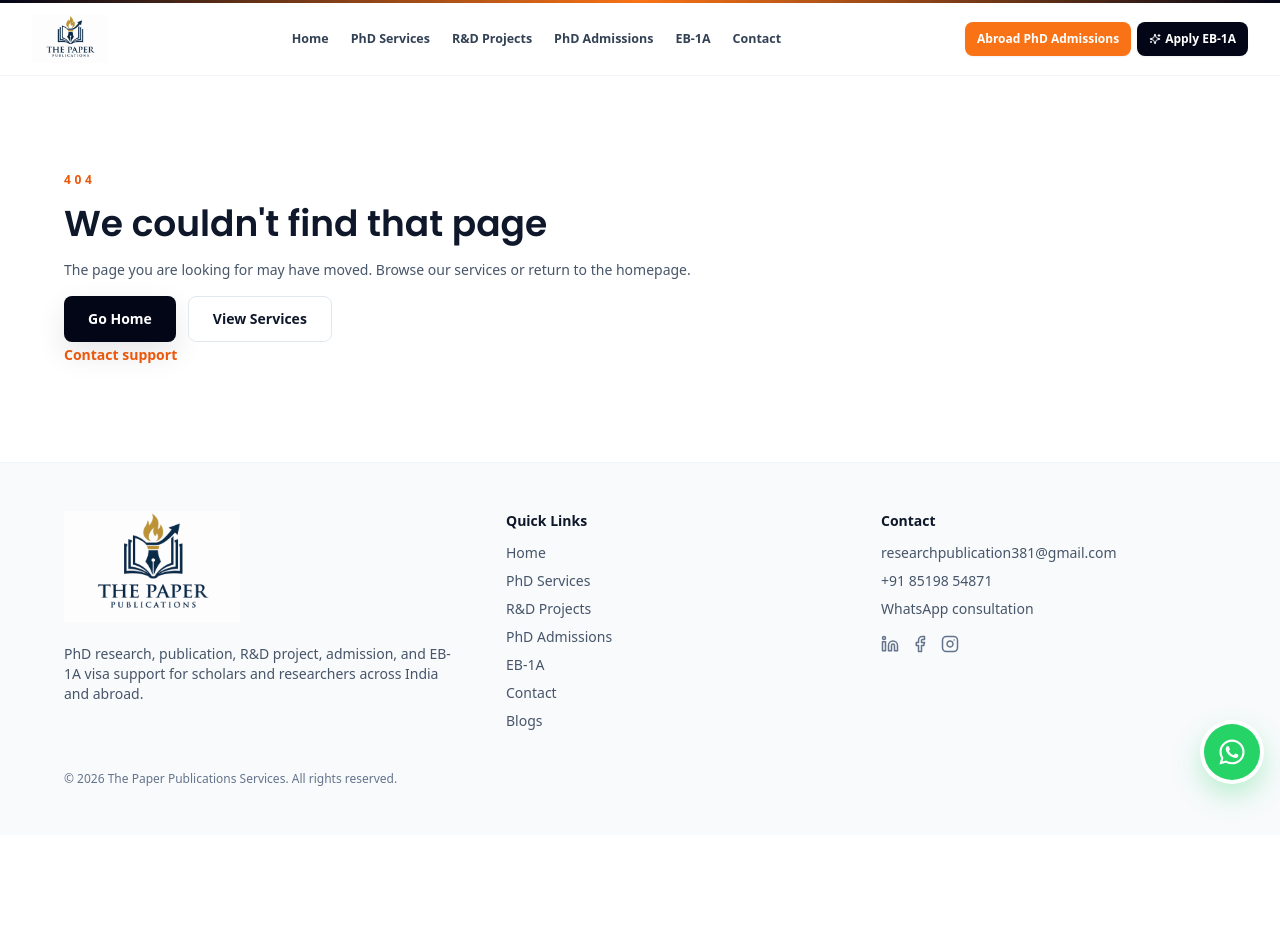
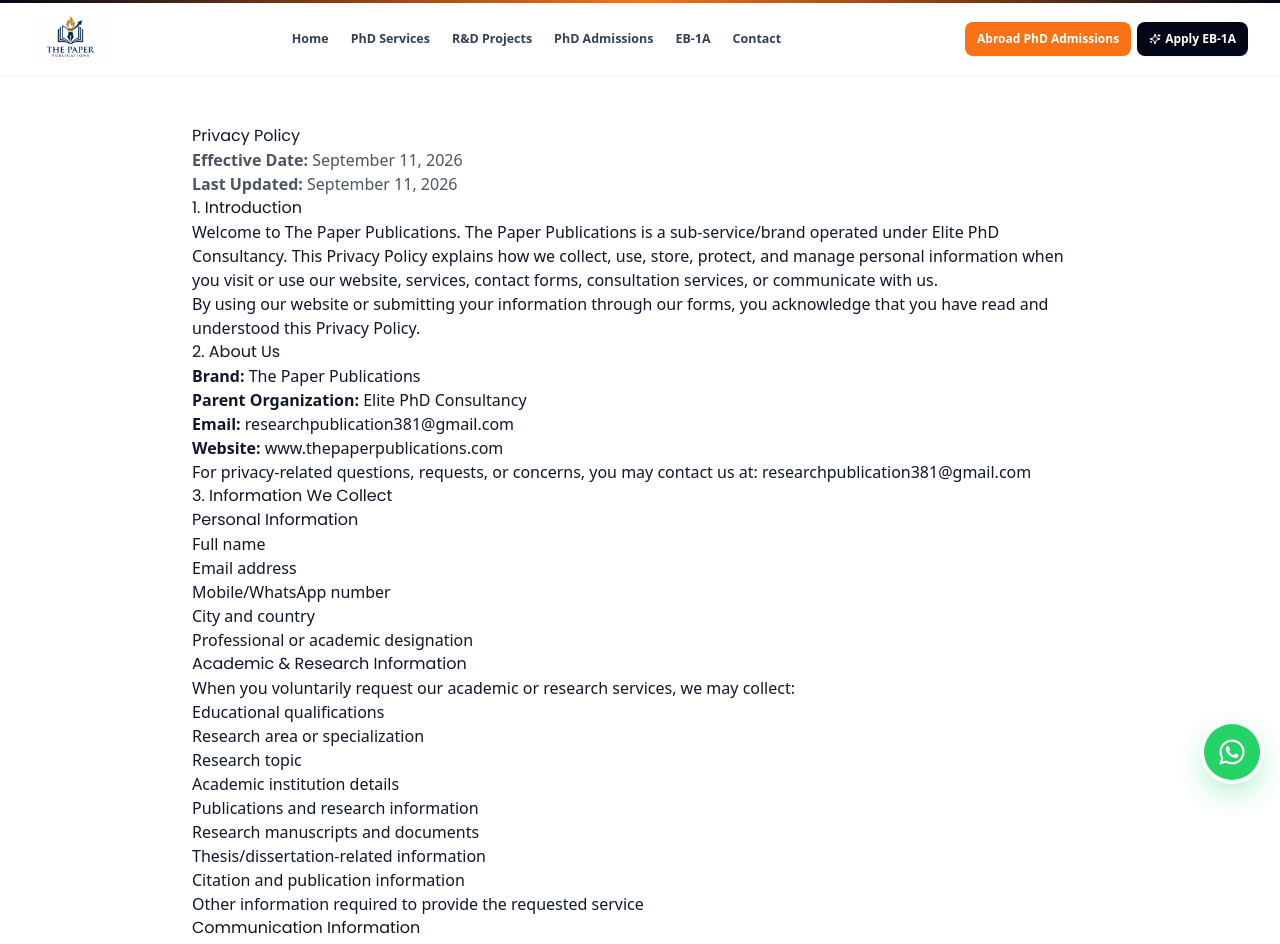
Before and after one commit to Mani0919/scholar-bridge, a Next.js app: page /privacy-policy in a window 1280 px wide. Before the commit this address had no page. Shown: the top 944 px of the page. Before the commit the page ends 835 px from the top, so only its background shows below. Built offline with nearby package versions, Linux system fonts and the light colour scheme.

Commit message:
Add privacy policy page

```diff
--- /dev/null
+++ b/app/privacy-policy/page.tsx
@@ -0,0 +1,216 @@
+export default function PrivacyPolicy() {
+  return (
+    <div className="min-h-screen bg-white py-12 px-4 sm:px-6 lg:px-8">
+      <div className="max-w-4xl mx-auto prose prose-sm sm:prose lg:prose-lg">
+        <h1>Privacy Policy</h1>
+
+        <p className="text-gray-600">
+          <strong>Effective Date:</strong> September 11, 2026<br />
+          <strong>Last Updated:</strong> September 11, 2026
+        </p>
+
+        <h2>1. Introduction</h2>
+        <p>
+          Welcome to The Paper Publications. The Paper Publications is a sub-service/brand operated under Elite PhD Consultancy.
+          This Privacy Policy explains how we collect, use, store, protect, and manage personal information when you visit or use
+          our website, services, contact forms, consultation services, or communicate with us.
+        </p>
+        <p>
+          By using our website or submitting your information through our forms, you acknowledge that you have read and understood
+          this Privacy Policy.
+        </p>
+
+        <h2>2. About Us</h2>
+        <ul>
+          <li><strong>Brand:</strong> The Paper Publications</li>
+          <li><strong>Parent Organization:</strong> Elite PhD Consultancy</li>
+          <li><strong>Email:</strong> researchpublication381@gmail.com</li>
+          <li><strong>Website:</strong> www.thepaperpublications.com</li>
+        </ul>
+        <p>
+          For privacy-related questions, requests, or concerns, you may contact us at: researchpublication381@gmail.com
+        </p>
+
+        <h2>3. Information We Collect</h2>
+
+        <h3>Personal Information</h3>
+        <ul>
+          <li>Full name</li>
+          <li>Email address</li>
+          <li>Mobile/WhatsApp number</li>
+          <li>City and country</li>
+          <li>Professional or academic designation</li>
+        </ul>
+
+        <h3>Academic & Research Information</h3>
+        <p>When you voluntarily request our academic or research services, we may collect:</p>
+        <ul>
+          <li>Educational qualifications</li>
+          <li>Research area or specialization</li>
+          <li>Research topic</li>
+          <li>Academic institution details</li>
+          <li>Publications and research information</li>
+          <li>Research manuscripts and documents</li>
+          <li>Thesis/dissertation-related information</li>
+          <li>Citation and publication information</li>
+          <li>Other information required to provide the requested service</li>
+        </ul>
+
+        <h3>Communication Information</h3>
+        <p>
+          If you contact us through email, WhatsApp, telephone, website forms, or other communication channels, we may retain
+          relevant communication details to respond to your enquiry and provide services.
+        </p>
+
+        <h2>4. How We Collect Information</h2>
+        <p>We may collect information when you:</p>
+        <ul>
+          <li>Submit a website enquiry form</li>
+          <li>Request a consultation</li>
+          <li>Contact us by email</li>
+          <li>Contact us through WhatsApp or telephone</li>
+          <li>Request research or academic services</li>
+          <li>Upload or share academic documents</li>
+          <li>Subscribe to communications</li>
+          <li>Interact with our website</li>
+        </ul>
+        <p>We may also automatically collect limited technical information through cookies and analytics tools.</p>
+
+        <h2>5. How We Use Your Information</h2>
+        <p>We may use the information you provide to:</p>
+        <ul>
+          <li>Respond to your enquiries</li>
+          <li>Provide requested academic and research services</li>
+          <li>Understand your requirements</li>
+          <li>Prepare quotations and service proposals</li>
+          <li>Communicate about your project</li>
+          <li>Provide PhD admission guidance</li>
+          <li>Provide research paper writing and publication support</li>
+          <li>Provide thesis and dissertation support</li>
+          <li>Provide journal selection and publication guidance</li>
+          <li>Improve our website and services</li>
+          <li>Maintain internal service records</li>
+          <li>Prevent fraud, misuse, or unauthorized activity</li>
+          <li>Comply with applicable legal obligations</li>
+        </ul>
+
+        <h2>6. Academic & Research Documents</h2>
+        <p>
+          If you voluntarily provide manuscripts, theses, research proposals, certificates, publication records, or other academic
+          documents, we use them only as reasonably necessary to provide the requested service.
+        </p>
+        <p>
+          We take reasonable measures to protect such information from unauthorized access, disclosure, alteration, or misuse.
+        </p>
+        <p className="bg-yellow-50 p-4 rounded">
+          <strong>Important:</strong> Please do not submit sensitive personal information that is not necessary for the requested service.
+        </p>
+
+        <h2>7. Cookies & Analytics</h2>
+        <p>Our website may use cookies and similar technologies to:</p>
+        <ul>
+          <li>Improve website functionality</li>
+          <li>Understand visitor behaviour</li>
+          <li>Measure website traffic</li>
+          <li>Improve marketing campaigns</li>
+          <li>Analyze website performance</li>
+          <li>Provide a better user experience</li>
+        </ul>
+        <p>
+          We may use services such as Google Analytics, Google Tag Manager, Meta Pixel, or similar analytics/advertising technologies
+          where implemented on the website.
+        </p>
+
+        <h2>8. Sharing of Information</h2>
+        <p>We do not sell or rent your personal information as a business practice.</p>
+        <p>
+          Information may be shared with trusted service providers or professional partners where reasonably necessary to provide
+          requested services, operate our website, process communications, maintain technical systems, or comply with legal requirements.
+        </p>
+
+        <h2>9. Third-Party Services</h2>
+        <p>Our website may contain links to or integrate with third-party platforms, including:</p>
+        <ul>
+          <li>Google services</li>
+          <li>Meta/Facebook services</li>
+          <li>WhatsApp</li>
+          <li>Payment providers</li>
+          <li>Website hosting providers</li>
+          <li>Analytics platforms</li>
+          <li>Communication platforms</li>
+        </ul>
+        <p>
+          Third-party platforms have their own privacy policies and terms. We are not responsible for the privacy practices of
+          external websites or services that we do not control.
+        </p>
+
+        <h2>10. Data Security</h2>
+        <p>
+          We take reasonable technical and organizational measures to protect personal information against unauthorized access, loss,
+          misuse, alteration, or disclosure.
+        </p>
+        <p>
+          However, no internet transmission or electronic storage system can be guaranteed to be completely secure. Therefore, while
+          we take reasonable precautions, we cannot guarantee absolute security of information transmitted through the internet.
+        </p>
+
+        <h2>11. Data Retention</h2>
+        <p>
+          We retain personal information only for as long as reasonably necessary for the purposes for which it was collected, including
+          providing services, maintaining business records, resolving disputes, preventing fraud, and complying with applicable legal obligations.
+        </p>
+
+        <h2>12. Your Rights</h2>
+        <p>Subject to applicable law, you may have rights relating to your personal information, including the ability to:</p>
+        <ul>
+          <li>Request information about the processing of your personal data</li>
+          <li>Request correction of inaccurate information</li>
+          <li>Request deletion of personal information where applicable</li>
+          <li>Withdraw consent where processing is based on consent</li>
+          <li>Raise concerns regarding the use of your personal information</li>
+          <li>Make a complaint regarding data processing</li>
+        </ul>
+        <p>To make a privacy-related request, contact: researchpublication381@gmail.com</p>
+
+        <h2>13. Withdrawal of Consent</h2>
+        <p>
+          Where we process personal information based on your consent, you may withdraw that consent by contacting us at:
+          researchpublication381@gmail.com
+        </p>
+
+        <h2>14. Children's Privacy</h2>
+        <p>
+          Our services are primarily intended for adults, researchers, students, academicians, professionals, and organizations.
+        </p>
+        <p>
+          We do not knowingly seek to collect personal information from children in circumstances where such collection is prohibited
+          by applicable law.
+        </p>
+
+        <h2>15. International Data Transfers</h2>
+        <p>
+          Depending on the services, technology providers, hosting arrangements, or communication platforms used, personal information
+          may potentially be processed or stored outside India.
+        </p>
+
+        <h2>16. Changes to This Privacy Policy</h2>
+        <p>
+          We may update this Privacy Policy from time to time to reflect changes in our services, technology, legal requirements, or
+          privacy practices.
+        </p>
+
+        <h2>17. Contact Us</h2>
+        <p>
+          If you have questions, concerns, requests, or complaints regarding this Privacy Policy or the handling of your personal
+          information, please contact:
+        </p>
+        <ul>
+          <li><strong>The Paper Publications</strong></li>
+          <li>A sub-service/brand of Elite PhD Consultancy</li>
+          <li>📧 researchpublication381@gmail.com</li>
+          <li>🌐 www.thepaperpublications.com</li>
+        </ul>
+      </div>
+    </div>
+  );
+}
```
